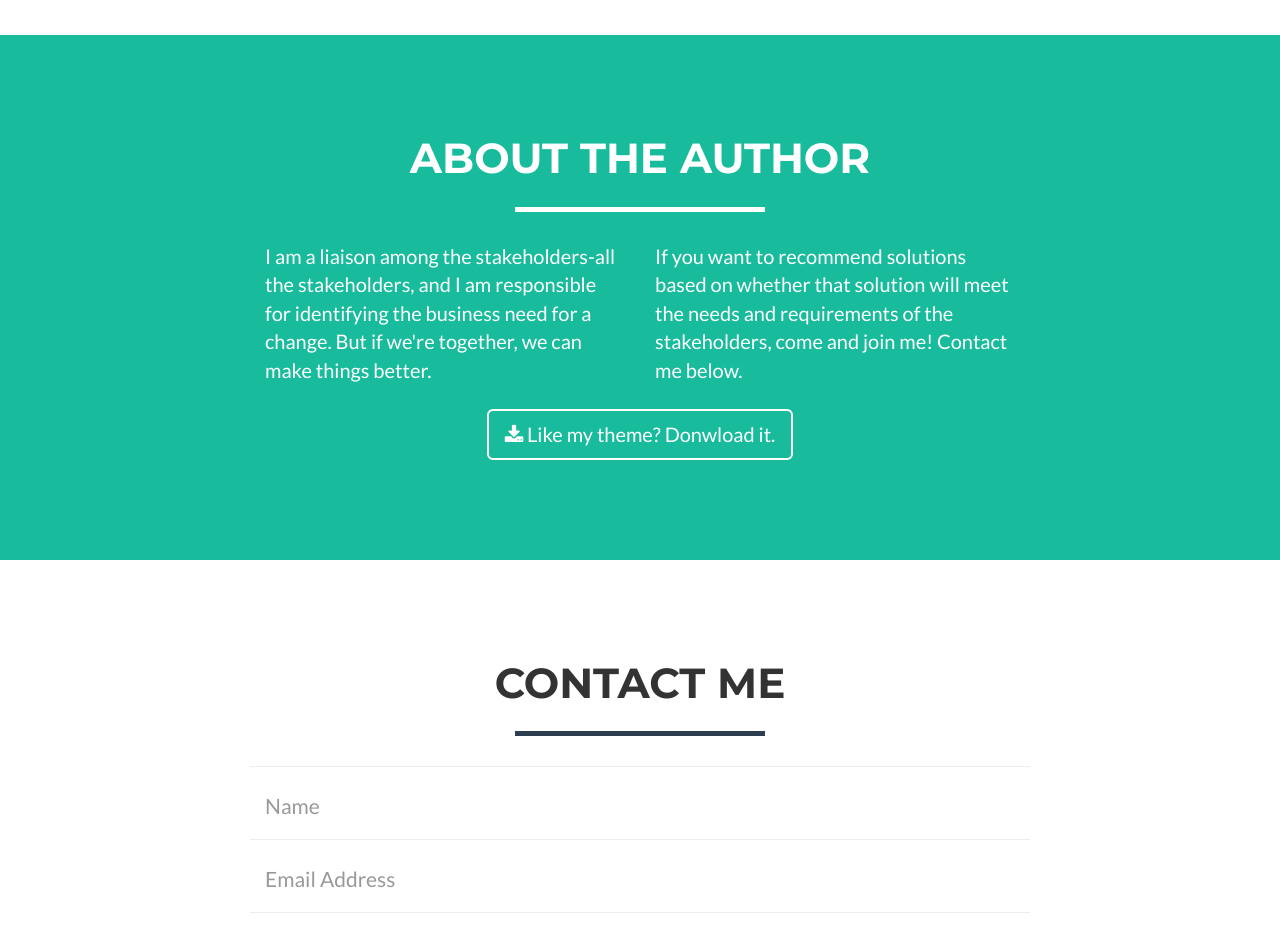
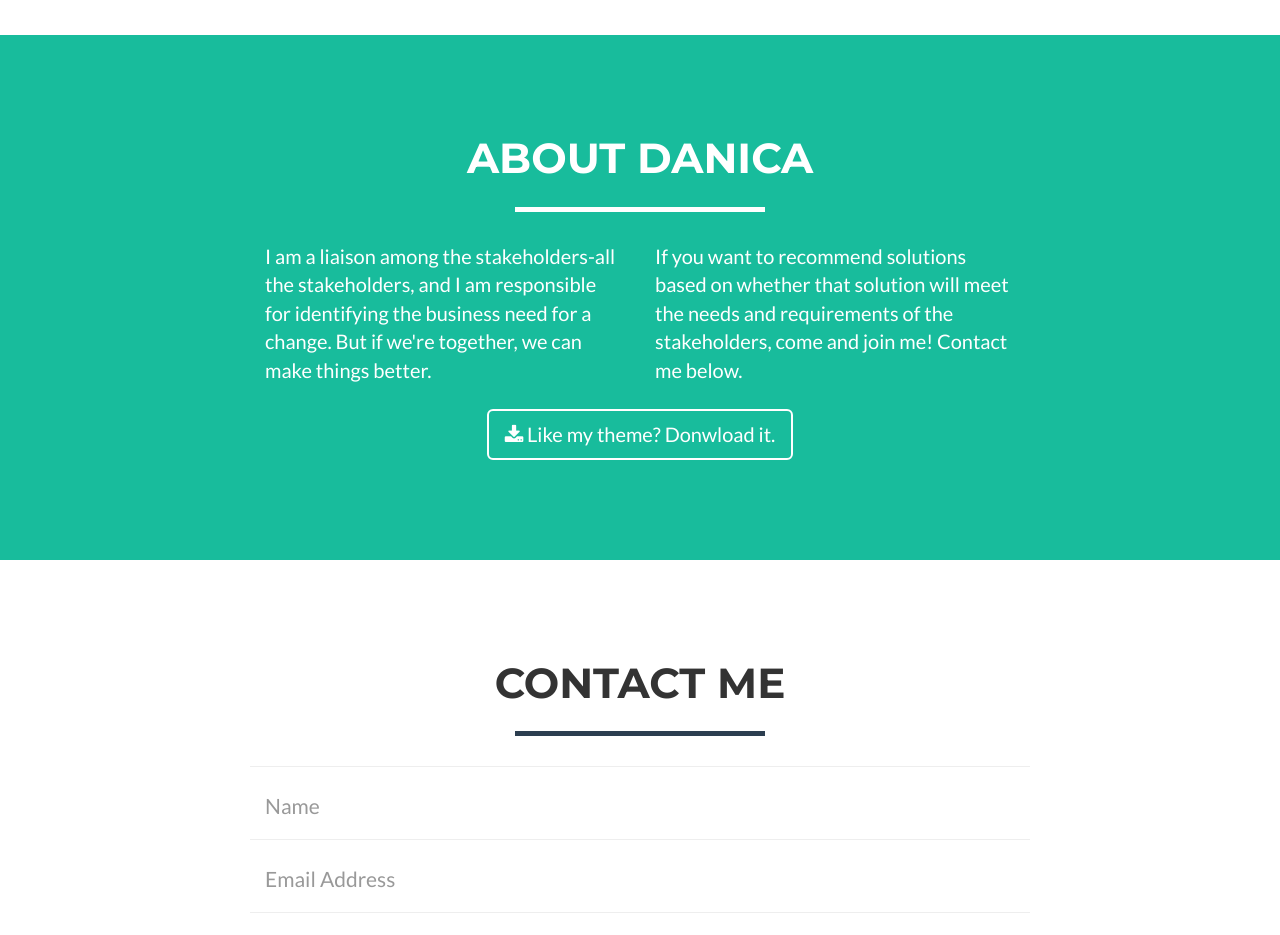
Before and after one commit to nicapungtilan/pungtilandanica.github.io, a website: page index.html in a window 1280 px wide. Shown: the part 1780-2715 px from the top of the page. Drawn offline with nearby package versions, Linux system fonts and the light colour scheme.

Commit message:
Update index.html

```diff
--- a/index.html
+++ b/index.html
@@ -122,7 +122,7 @@
         <div class="container">
             <div class="row">
                 <div class="col-lg-12 text-center">
-                    <h2>About the Author</h2>
+                    <h2>About Danica</h2>
                     <hr class="star-light">
                 </div>
             </div>
```
